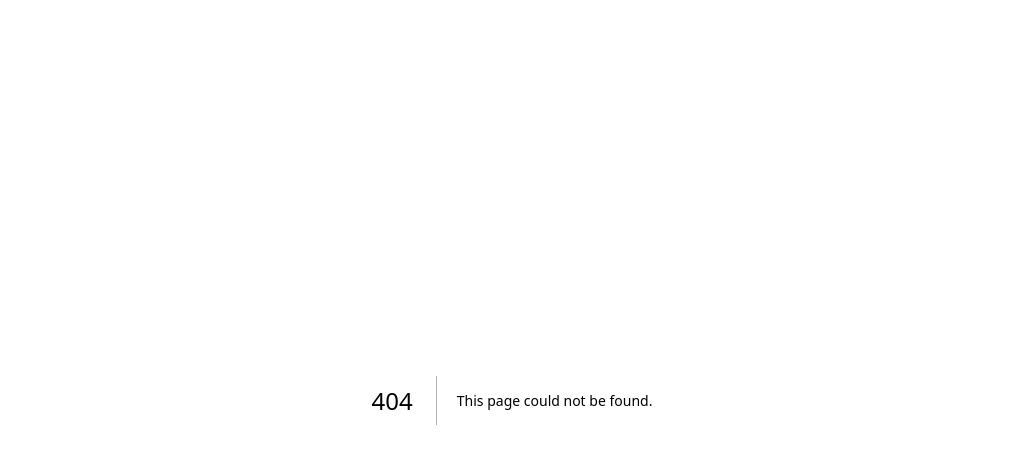
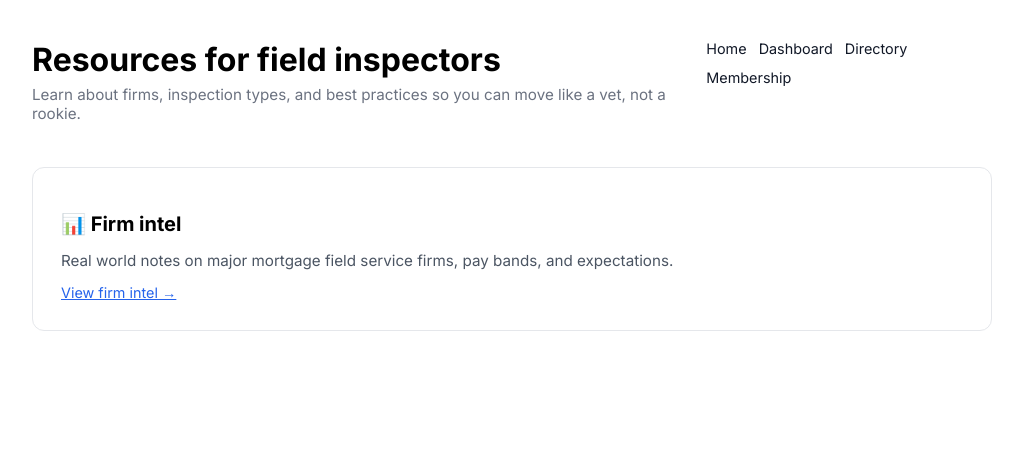
Before and after one commit to autumn2busy/nested-objects-starter, a Next.js app in the folder apps/web-members/: page /resources in a window 1280 px wide. Before the commit this address had no page. Shown: the top 464 px of the page, without its empty margins (128-1151 px from the left). Built offline with nearby package versions, Linux system fonts and the light colour scheme.

Commit message:
Create page.tsx

```diff
--- /dev/null
+++ b/apps/web-members/app/resources/page.tsx
@@ -0,0 +1,100 @@
+import Link from 'next/link'
+
+export default function ResourcesIndexPage() {
+  return (
+    <main style={{ maxWidth: '960px', margin: '0 auto', padding: '2rem' }}>
+      <header
+        style={{
+          display: 'flex',
+          justifyContent: 'space-between',
+          alignItems: 'flex-start',
+          gap: '1rem',
+          marginBottom: '1.75rem',
+        }}
+      >
+        <div>
+          <h1
+            style={{
+              fontSize: '2rem',
+              fontWeight: 700,
+              margin: 0,
+            }}
+          >
+            Resources for field inspectors
+          </h1>
+          <p
+            style={{
+              marginTop: '0.4rem',
+              fontSize: '0.95rem',
+              color: '#6b7280',
+            }}
+          >
+            Learn about firms, inspection types, and best practices so you can move like a vet, not
+            a rookie.
+          </p>
+        </div>
+
+        <nav
+          style={{
+            display: 'flex',
+            gap: '0.75rem',
+            fontSize: '0.9rem',
+            flexWrap: 'wrap',
+          }}
+        >
+          <Link href="/" style={{ textDecoration: 'none', color: '#111827' }}>
+            Home
+          </Link>
+          <Link
+            href="/dashboard"
+            style={{ textDecoration: 'none', color: '#111827' }}
+          >
+            Dashboard
+          </Link>
+          <Link
+            href="/directory"
+            style={{ textDecoration: 'none', color: '#111827' }}
+          >
+            Directory
+          </Link>
+          <Link
+            href="/membership"
+            style={{ textDecoration: 'none', color: '#111827' }}
+          >
+            Membership
+          </Link>
+        </nav>
+      </header>
+
+      <section
+        style={{
+          display: 'grid',
+          gridTemplateColumns: 'repeat(auto-fit, minmax(260px, 1fr))',
+          gap: '1.5rem',
+        }}
+      >
+        <div
+          style={{
+            padding: '1.75rem',
+            borderRadius: '12px',
+            border: '1px solid #e5e7eb',
+            backgroundColor: 'white',
+          }}
+        >
+          <h2 style={{ fontSize: '1.25rem', marginBottom: '0.5rem' }}>📊 Firm intel</h2>
+          <p style={{ fontSize: '0.95rem', color: '#4b5563', marginBottom: '0.75rem' }}>
+            Real world notes on major mortgage field service firms, pay bands, and expectations.
+          </p>
+          <Link
+            href="/resources/firm-intel"
+            style={{ fontSize: '0.9rem', color: '#2563eb', textDecoration: 'underline' }}
+          >
+            View firm intel →
+          </Link>
+        </div>
+
+        {/* Future. add links for training guides, FAQs, glossary, etc. */}
+      </section>
+    </main>
+  )
+}
```
